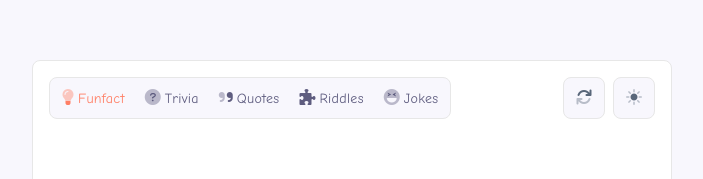
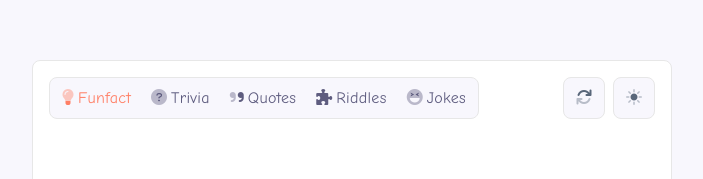
Before and after one commit to dwiwijaya/dailysnippets, a Next.js app: page / in a window 1280 px wide. Shown: the part 180-359 px from the top of the page, without its empty margins (288-991 px from the left). Built offline with nearby package versions, Linux system fonts and the light colour scheme.

Commit message:
style: resive navbar link text

```diff
--- a/src/components/layouts/Nav.jsx
+++ b/src/components/layouts/Nav.jsx
@@ -26,7 +26,7 @@ const Nav = () => {
                         className={`group text-text ${pathname == item.href ? '!text-primary' : ''}`} // Tambahkan kelas aktif jika path sesuai
                     >
                         <i className={`${item.icon} group-active:scale-90 transition-all duration-200 ease-in-out`}></i>
-                        <span className={` hidden text-sm sm:inline sm:ml-1 ${pathname == item.href ? '!inline ml-1' : ''}`}>{item.label}</span>
+                        <span className={` hidden sm:inline sm:ml-1 ${pathname == item.href ? '!inline ml-1' : ''}`}>{item.label}</span>
                     </Link>
                 ))}
             </nav>
```
